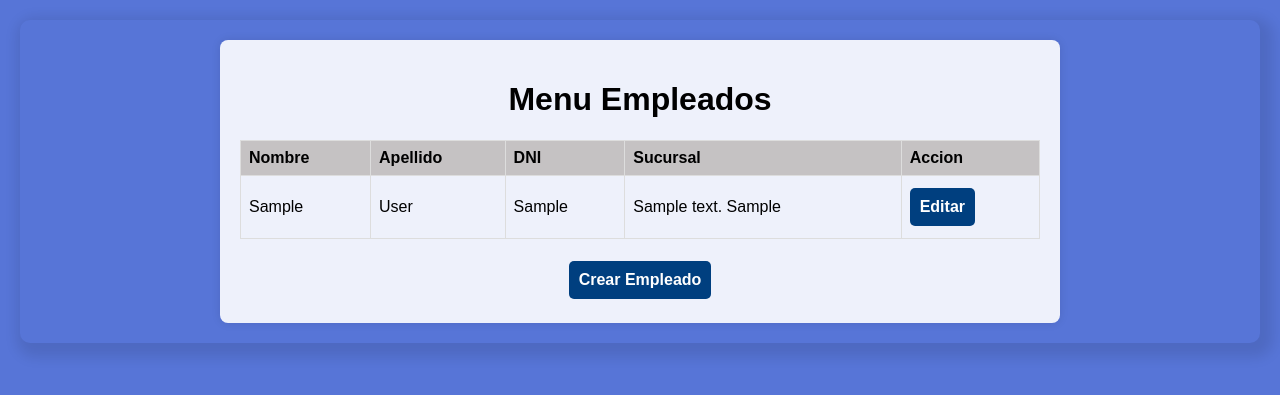
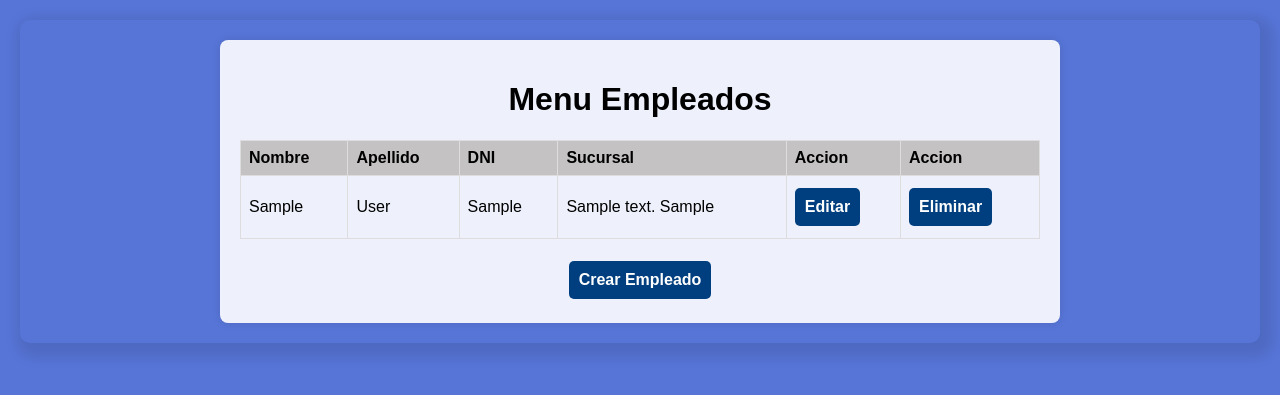
Before and after one commit to JJuanVolpe/Ferreplus, a Django app: page /gestionarEmpleados/ in a window 1280 px wide. Shown: the part 38-433 px from the top of the page. Run offline with Django 4.2, Linux system fonts and the light colour scheme; tables that the repository leaves empty hold one stand-in row (values such as "Sample post").

```diff
--- a/myapp/templates/Empleados.html
+++ b/myapp/templates/Empleados.html
@@ -81,6 +81,7 @@
                         <th>DNI</th>
                         <th>Sucursal</th>
                         <th>Accion</th>
+                        <th>Accion</th>
                     </tr>
                 </thead>
                 <tbody>
@@ -93,6 +94,12 @@
                                 <td>{{ empleado.sucursal.address }}  {{ empleado.sucursal.city }}</td>
                                <td><form method="get" action="{% url 'editar_empleado' empleado.id %}">
                                         <button  class="buttonSpecial" type="submit">Editar</button>
+                                    </form>
+                               </td>
+                               <td>
+                                    <form method="POST" action="{% url 'eliminar_empleado' empleado.user.id %}">
+                                        {% csrf_token %}
+                                        <button class="buttonSpecial" type="submit">Eliminar</button>
                                     </form>
                                </td>
                             </tr>
--- a/myapp/urls.py
+++ b/myapp/urls.py
@@ -27,7 +27,8 @@ urlpatterns = [
     path('agregar_sucursal/', views.agregar_sucursal, name='agregar_sucursal'),
     path('menuEmpleado/', views.menu_empleado, name="menuEmpleado"),
     path('gestionarEmpleados/', views.gestionarEmpleados,name="gestionarEmpleados"),
-    path('editarEmpleados/<int:empleado_id>', views.editarEmpleado, name="editar_empleado" )
+    path('editarEmpleados/<int:empleado_id>', views.editarEmpleado, name="editar_empleado" ),
+      path('eliminar_empleado/<int:user_id>/', views.eliminar_empleado, name='eliminar_empleado')
 ]
 if settings.DEBUG:
     urlpatterns += static(settings.MEDIA_URL, document_root=settings.MEDIA_ROOT)
--- a/myapp/views.py
+++ b/myapp/views.py
@@ -125,7 +125,6 @@ def incorrect_password(password):
         return True
 
 def signup(request):
-
     if request.method == 'GET':
         return render(request, 'signup.html', {"form": UserCreationForm})
     else:
@@ -206,7 +205,12 @@ def editarEmpleado(request,empleado_id):
     return render(request, 'editarEmpleado.html',{"empleado":empleado,
                                                 "sucursales":sucursales})
 
-
+def eliminar_empleado(request, user_id):
+    if request.method == 'POST':
+        user = get_object_or_404(User, id=user_id)
+        user.delete()
+        messages.success(request, "Empleado eliminado exitosamente.")
+    return redirect('gestionarEmpleados')
 
 def gestionarEmpleados(request):
     if 'guardarEmpleado' in request.POST:
@@ -377,7 +381,6 @@ def Historial_Intercambios(request): #Queda por hacer
     }
     return render(request, 'Historial_De_Intercambios.html', context)
 
-
 def create_trade(request, trueque_id):
     if request.method == 'POST':
         trueque = get_object_or_404(intercambios, id=trueque_id)
@@ -400,8 +403,6 @@ def create_trade(request, trueque_id):
     context = { 'for'}
     return Menu_intercambios(request=request)
 
-
-
 def ver_objetos_postulados(request, trueque_id):
 
     trueque = get_object_or_404(intercambios, id=trueque_id)
@@ -418,8 +419,6 @@ def ver_objetos_postulados(request, trueque_id):
         messages.error(request, 'No hay objetos postulados para este item selecionado todavia')
     return render(request, 'ver_objetos_postulados.html', context)
 
-
-
 def Crear_Trueque(request):
     title = 'Mis trueques'
     context = {'title': title}
```
